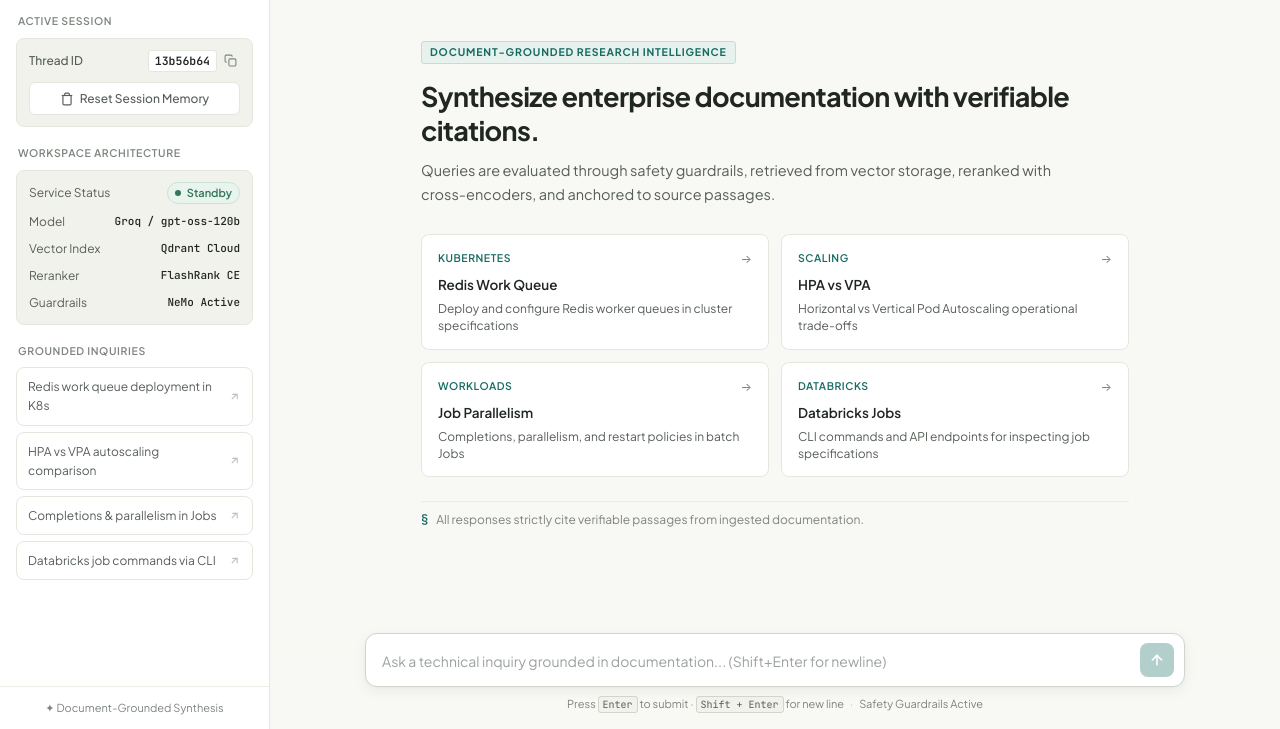
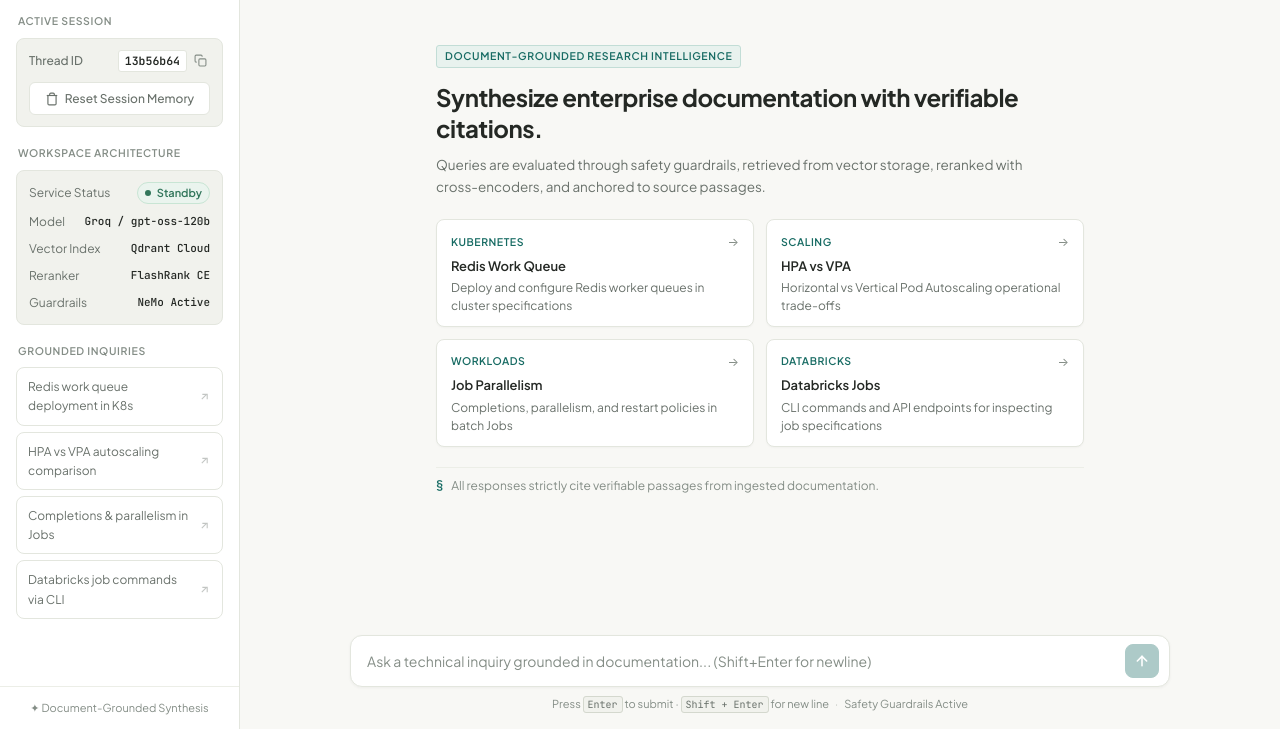
Before and after one commit to dheerajgowd-18/agentic-rag, a plain HTML site: page app/static/index.html in a window 1280 px wide. Shown: the part 71-800 px from the top of the page. Drawn offline with Linux system fonts and the light colour scheme; no server answers.

Commit message:
fix(ui): enforce light mode tokens, fix overlapping input text, and hide closed source inspector

```diff
--- a/app/static/css/style.css
+++ b/app/static/css/style.css
@@ -4,32 +4,34 @@
    ========================================================================== */
 
 :root {
+  color-scheme: light;
+
   /* Surface & Background Tokens */
-  --bg: #F8F8F4;
+  --bg: #F8F8F5;
   --surface: #FFFFFF;
-  --surface-subtle: #F1F2EC;
-  --surface-muted: #EBECE4;
+  --surface-subtle: #F1F2ED;
+  --surface-muted: #E8EAE2;
   --surface-elevated: #FFFFFF;
 
   /* Typography Colors */
-  --text-primary: #202622;
-  --text-secondary: #575E58;
-  --text-tertiary: #7D857E;
-  --text-muted: #9BA29C;
+  --text-primary: #242824;
+  --text-secondary: #69716B;
+  --text-tertiary: #848D86;
+  --text-muted: #A0A8A2;
   --text-inverted: #FFFFFF;
 
   /* Borders & Dividers */
-  --border: #E5E7DF;
-  --border-subtle: #ECEEE6;
-  --border-strong: #D1D5CB;
+  --border: #E3E6DE;
+  --border-subtle: #ECEEE7;
+  --border-strong: #D4D8CE;
   --border-focus: #176B63;
 
   /* Deep Teal Brand Accent */
   --accent: #176B63;
   --accent-hover: #12564F;
   --accent-active: #0E443E;
-  --accent-soft: #E7F2EE;
-  --accent-subtle: #F1F8F5;
+  --accent-soft: #E8F2EE;
+  --accent-subtle: #F2F7F5;
   --accent-border: #C2DDD6;
 
   /* Semantic Status Tokens */
@@ -145,7 +147,7 @@ kbd {
 /* ── Compact Sidebar ──────────────────────────────────────────────────────── */
 
 .sidebar {
-  width: 270px;
+  width: 240px;
   background-color: var(--surface);
   border-right: 1px solid var(--border);
   display: flex;
@@ -629,76 +631,83 @@ kbd {
 
 /* Editorial Minimal Empty State */
 .hero-welcome {
-  max-width: 740px;
-  margin: auto;
+  max-width: 680px;
+  margin: 0 auto;
   text-align: left;
-  padding: 32px 16px;
-  animation: heroEnter 320ms cubic-bezier(0.16, 1, 0.3, 1);
+  padding: 36px 16px 20px;
+  animation: heroEnter 280ms cubic-bezier(0.16, 1, 0.3, 1);
 }
 
 .hero-badge {
   display: inline-block;
   font-size: 10.5px;
-  font-weight: 700;
-  letter-spacing: 0.08em;
+  font-weight: 600;
+  letter-spacing: 0.06em;
   text-transform: uppercase;
   color: var(--accent);
   background-color: var(--accent-soft);
   border: 1px solid var(--accent-border);
   padding: 2px 8px;
   border-radius: var(--radius-xs);
-  margin-bottom: 16px;
-  animation: fadeIn 220ms ease-out 40ms backwards;
+  margin-bottom: 14px;
+  animation: fadeIn 200ms ease-out backwards;
 }
 
 .hero-title {
-  font-size: 27px;
+  font-size: 24px;
   font-weight: 700;
-  letter-spacing: -0.025em;
-  line-height: 1.25;
-  color: var(--text-primary);
-  margin-bottom: 12px;
-  animation: fadeIn 220ms ease-out 80ms backwards;
+  letter-spacing: -0.02em;
+  line-height: 1.3;
+  color: var(--text-primary);
+  margin-bottom: 10px;
+  animation: fadeIn 200ms ease-out 40ms backwards;
 }
 
 .hero-desc {
-  font-size: 14.5px;
-  color: var(--text-secondary);
-  line-height: 1.62;
-  margin-bottom: 28px;
-  max-width: 660px;
-  animation: fadeIn 220ms ease-out 120ms backwards;
+  font-size: 13.5px;
+  color: var(--text-secondary);
+  line-height: 1.6;
+  margin-bottom: 22px;
+  max-width: 620px;
+  animation: fadeIn 200ms ease-out 80ms backwards;
 }
 
 .hero-chips {
   display: grid;
-  grid-template-columns: repeat(auto-fit, minmax(260px, 1fr));
+  grid-template-columns: repeat(2, 1fr);
   gap: 12px;
-  margin-bottom: 24px;
-  animation: fadeIn 220ms ease-out 160ms backwards;
+  margin-bottom: 20px;
+  animation: fadeIn 200ms ease-out 120ms backwards;
+}
+
+@media (max-width: 640px) {
+  .hero-chips {
+    grid-template-columns: 1fr;
+  }
 }
 
 .hero-chip {
   background-color: var(--surface);
   border: 1px solid var(--border);
   border-radius: var(--radius-md);
-  padding: 14px 16px;
+  padding: 12px 14px;
   text-align: left;
   cursor: pointer;
-  transition: transform var(--transition-normal), border-color var(--transition-normal), box-shadow var(--transition-normal);
+  box-shadow: 0 1px 2px rgba(36, 40, 36, 0.03);
+  transition: transform var(--transition-fast), border-color var(--transition-fast), box-shadow var(--transition-fast);
 }
 
 .hero-chip:hover {
-  transform: translateY(-2px);
-  border-color: var(--accent-border);
-  box-shadow: var(--shadow-md);
+  transform: translateY(-1px);
+  border-color: var(--accent);
+  box-shadow: 0 2px 8px rgba(23, 107, 99, 0.08);
 }
 
 .chip-header {
   display: flex;
   align-items: center;
   justify-content: space-between;
-  margin-bottom: 6px;
+  margin-bottom: 4px;
 }
 
 .chip-tag {
@@ -721,10 +730,10 @@ kbd {
 }
 
 .chip-title {
-  font-size: 13.5px;
+  font-size: 13px;
   font-weight: 600;
   color: var(--text-primary);
-  margin-bottom: 4px;
+  margin-bottom: 3px;
 }
 
 .chip-desc {
@@ -1344,19 +1353,20 @@ kbd {
 
 /* Prompt Form */
 .prompt-form {
+  position: relative;
   display: flex;
   align-items: flex-end;
   background-color: var(--surface);
-  border: 1px solid var(--border-strong);
+  border: 1px solid var(--border);
   border-radius: var(--radius-lg);
-  padding: 9px 10px 9px 16px;
-  box-shadow: var(--shadow-md);
-  transition: border-color var(--transition-normal), box-shadow var(--transition-normal);
+  padding: 8px 10px 8px 16px;
+  box-shadow: 0 1px 3px rgba(36, 40, 36, 0.05);
+  transition: border-color var(--transition-fast), box-shadow var(--transition-fast);
 }
 
 .prompt-form:focus-within {
   border-color: var(--accent);
-  box-shadow: 0 0 0 3px rgba(23, 107, 99, 0.12), var(--shadow-md);
+  box-shadow: 0 0 0 3px rgba(23, 107, 99, 0.12);
 }
 
 .prompt-textarea {
@@ -1364,48 +1374,61 @@ kbd {
   background: transparent;
   border: none;
   outline: none;
+  box-shadow: none;
   color: var(--text-primary);
   font-family: var(--font-sans);
   font-size: 14px;
   line-height: 1.5;
-  resize: none;
+  resize: none !important;
+  appearance: none;
+  -webkit-appearance: none;
+  -moz-appearance: none;
+  min-height: 24px;
   max-height: 160px;
-  padding: 5px 0;
+  padding: 6px 0;
+  margin: 0;
 }
 
 .prompt-textarea::placeholder {
-  color: var(--text-muted);
+  color: var(--text-tertiary);
+  opacity: 1;
 }
 
 .dock-actions {
   display: flex;
   align-items: center;
-  margin-left: 8px;
+  margin-left: 10px;
+  flex-shrink: 0;
 }
 
 .btn-send {
+  appearance: none;
+  -webkit-appearance: none;
+  -moz-appearance: none;
   width: 34px;
   height: 34px;
   border-radius: var(--radius-md);
   background-color: var(--accent);
-  border: none;
+  border: 1px solid var(--accent);
   color: var(--text-inverted);
   cursor: pointer;
   display: flex;
   align-items: center;
   justify-content: center;
-  transition: background-color var(--transition-fast), transform var(--transition-fast), opacity var(--transition-fast);
+  transition: background-color var(--transition-fast), border-color var(--transition-fast), opacity var(--transition-fast);
   flex-shrink: 0;
+  box-shadow: none;
 }
 
 .btn-send:hover:not(:disabled) {
   background-color: var(--accent-hover);
-  transform: translateY(-1px);
+  border-color: var(--accent-hover);
 }
 
 .btn-send:disabled {
-  opacity: 0.32;
+  opacity: 0.35;
   cursor: not-allowed;
+  background-color: var(--accent);
 }
 
 .dock-footer {
@@ -1445,22 +1468,34 @@ kbd {
   top: 0;
   right: 0;
   bottom: 0;
-  width: 440px;
+  width: 360px;
   max-width: 90vw;
   background-color: var(--surface);
   border-left: 1px solid var(--border);
-  box-shadow: var(--shadow-drawer);
+  box-shadow: -4px 0 24px rgba(36, 40, 36, 0.08);
   z-index: 55;
-  display: flex;
+  display: none;
   flex-direction: column;
   transform: translateX(100%);
   visibility: hidden;
-  transition: transform var(--transition-smooth), visibility var(--transition-smooth);
 }
 
 .source-inspector.open {
+  display: flex !important;
   transform: translateX(0);
   visibility: visible;
+  animation: inspectorSlideIn 0.22s cubic-bezier(0.16, 1, 0.3, 1);
+}
+
+@keyframes inspectorSlideIn {
+  from {
+    transform: translateX(100%);
+    opacity: 0.7;
+  }
+  to {
+    transform: translateX(0);
+    opacity: 1;
+  }
 }
 
 .inspector-header {
--- a/app/static/index.html
+++ b/app/static/index.html
@@ -5,10 +5,24 @@
   <meta name="viewport" content="width=device-width, initial-scale=1.0">
   <meta name="description" content="Agentic RAG — Enterprise Document Intelligence & Research Workspace">
   <title>Agentic RAG — AI Research Workspace</title>
+  <meta name="color-scheme" content="light">
   <link rel="preconnect" href="https://fonts.googleapis.com">
   <link rel="preconnect" href="https://fonts.gstatic.com" crossorigin>
   <link href="https://fonts.googleapis.com/css2?family=Plus+Jakarta+Sans:wght@400;500;600;700&family=JetBrains+Mono:wght@400;500;600&display=swap" rel="stylesheet">
-  <link rel="stylesheet" href="/static/css/style.css">
+  <link rel="stylesheet" href="/static/css/style.css?v=3.2">
+  <style>
+    html, body {
+      color-scheme: light !important;
+      background-color: #F8F8F5 !important;
+      color: #242824 !important;
+    }
+    .source-inspector {
+      display: none;
+    }
+    .source-inspector.open {
+      display: flex !important;
+    }
+  </style>
 </head>
 <body>
   <!-- Off-canvas backdrop for mobile sidebar -->
@@ -221,10 +235,10 @@
 
           <!-- Prompt Form -->
           <form class="prompt-form" id="promptForm">
-            <label for="promptInput" class="visually-hidden">Ask a technical question</label>
             <textarea
               id="promptInput"
               class="prompt-textarea"
+              aria-label="Ask a technical inquiry grounded in documentation"
               placeholder="Ask a technical inquiry grounded in documentation... (Shift+Enter for newline)"
               rows="1"
               autocomplete="off"
```
